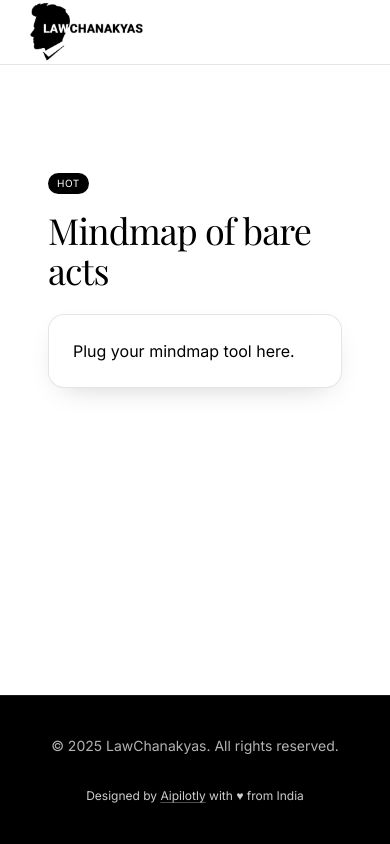
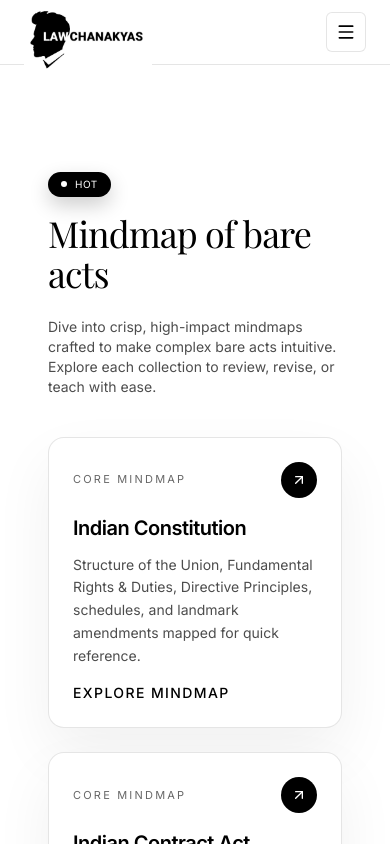
Before and after one commit to aipilotly/lawchanakyas, a Next.js app: page /students/mindmaps in a window 390 px wide. Shown: the top 844 px of the page. Built offline with nearby package versions, Linux system fonts and the light colour scheme; a web font is replaced by a local one.

Commit message:
fixed mind map pages and routes

```diff
--- a/src/app/students/mindmaps/page.tsx
+++ b/src/app/students/mindmaps/page.tsx
@@ -1,14 +1,97 @@
+import Link from "next/link";
+import { ArrowUpRight } from "lucide-react";
 import PageTransition from "@/components/PageTransition";
 
 export const metadata = { title: "Mindmap of bare acts", description: "Interactive legal mindmaps." };
 
 export default function Page() {
+	const mindmaps = [
+		{
+			title: "Indian Constitution",
+			description: "Structure of the Union, Fundamental Rights & Duties, Directive Principles, schedules, and landmark amendments mapped for quick reference.",
+			href: "/students/mindmaps/indian-constitution",
+		},
+		{
+			title: "Indian Contract Act",
+			description: "Offer, acceptance, consideration, breach, and remedies—simplified to help decode contractual obligations at a glance.",
+			href: "/students/mindmaps/indian-contract-act",
+		},
+		{
+			title: "Motor Vehicles Act (Old & New)",
+			description: "Highlights the evolution from legacy provisions to the latest reforms, penalties, and compliance requirements for transport law.",
+			href: "/students/mindmaps/motor-vehicles-act",
+		},
+		{
+			title: "Consumer Protection Act",
+			description: "Rights of consumers, redressal forums, dispute resolution process, and recent amendments for holistic consumer law prep.",
+			href: "/students/mindmaps/consumer-protection-act",
+		},
+		{
+			title: "Hindu Marriage Act, 1955",
+			description: "This act governs marriage and divorce among Hindus, prohibiting bigamy and giving women equal rights to divorce and maintenance.",
+			href: "/students/mindmaps/hindu-marriage-act-1955",
+		},
+		{
+			title: "Hindu Succession Act, 1956",
+			description:
+				"This act deals with intestate succession, abolishing the Hindu woman's limited estate and granting her absolute property rights with 2005 amendments ensuring equal inheritance for daughters.",
+			href: "/students/mindmaps/hindu-succession-act-1956",
+		},
+		{
+			title: "Hindu Minority & Guardianship Act, 1956",
+			description: "Sets out the law relating to guardianship of Hindu minors and their property, clarifying natural guardian hierarchy and duties.",
+			href: "/students/mindmaps/hindu-minority-guardianship-act-1956",
+		},
+		{
+			title: "Hindu Adoptions & Maintenance Act, 1956",
+			description: "Governance of adoption procedures, eligibility, and the maintenance obligations toward dependents within Hindu law.",
+			href: "/students/mindmaps/hindu-adoptions-maintenance-act-1956",
+		},
+	];
+
 	return (
 		<PageTransition>
 			<div className="mx-auto max-w-5xl px-6 py-16">
-				<div className="mb-4 text-[10px] uppercase tracking-wider rounded-full bg-black text-white px-2 py-0.5 border border-black/20 inline-block">Hot</div>
-				<h1 className="h1 mb-6">Mindmap of bare acts</h1>
-				<div className="premium-card">Plug your mindmap tool here.</div>
+				<div className="mb-4 inline-flex items-center gap-2 rounded-full border border-black/20 bg-black px-3 py-1 text-[10px] uppercase tracking-wider text-white shadow-[0_8px_20px_rgba(0,0,0,0.2)]">
+					<span className="h-1.5 w-1.5 rounded-full bg-white" />
+					Hot
+				</div>
+				<h1 className="h1 mb-6 text-black">Mindmap of bare acts</h1>
+				<p className="mb-10 max-w-2xl text-sm text-black/70">
+					Dive into crisp, high-impact mindmaps crafted to make complex bare acts intuitive. Explore each collection to review, revise, or teach with ease.
+				</p>
+
+				<ul className="grid gap-6 md:grid-cols-2">
+					{mindmaps.map((mindmap) => (
+						<li key={mindmap.href}>
+							<Link
+								href={mindmap.href}
+								className="group relative block overflow-hidden rounded-2xl border border-black/10 bg-white text-black shadow-[0_25px_60px_rgba(0,0,0,0.06)] transition-all duration-300 hover:-translate-y-1 hover:border-black hover:bg-black hover:text-white"
+							>
+								<div className="absolute inset-0 bg-gradient-to-br from-transparent via-transparent to-black/10 opacity-0 transition-opacity duration-300 group-hover:opacity-100" />
+								<div className="relative flex h-full flex-col gap-4 p-6">
+									<div className="flex items-center justify-between">
+										<div className="text-[11px] uppercase tracking-[0.2em] text-black/60 transition-colors group-hover:text-white/70">
+											Core mindmap
+										</div>
+										<span className="inline-flex h-9 w-9 items-center justify-center rounded-full border border-black/10 bg-black text-white transition group-hover:border-white/20 group-hover:bg-white group-hover:text-black">
+											<ArrowUpRight className="h-4 w-4" />
+										</span>
+									</div>
+									<div>
+										<h2 className="text-xl font-semibold tracking-tight">{mindmap.title}</h2>
+										<p className="mt-3 text-sm leading-relaxed text-black/70 transition-colors group-hover:text-white/80">
+											{mindmap.description}
+										</p>
+									</div>
+									<div className="mt-auto text-sm font-medium uppercase tracking-widest text-black transition-colors group-hover:text-white">
+										Explore mindmap
+									</div>
+								</div>
+							</Link>
+						</li>
+					))}
+				</ul>
 			</div>
 		</PageTransition>
 	);
--- a/src/components/Navbar.tsx
+++ b/src/components/Navbar.tsx
@@ -1,8 +1,29 @@
 "use client";
 
 import Link from "next/link";
-import { useState } from "react";
-import { ChevronDown, Gavel, Scale, Landmark, BookOpen, Users2, GraduationCap, PenTool, MessageSquareWarning, Network, BriefcaseBusiness, Bot, Sparkles, FileText, Building2, Shield, Newspaper, Phone } from "lucide-react";
+import { useEffect, useState } from "react";
+import {
+	ChevronDown,
+	Gavel,
+	Scale,
+	Landmark,
+	BookOpen,
+	Users2,
+	GraduationCap,
+	PenTool,
+	MessageSquareWarning,
+	Network,
+	BriefcaseBusiness,
+	Bot,
+	Sparkles,
+	FileText,
+	Building2,
+	Shield,
+	Newspaper,
+	Phone,
+	Menu,
+	X,
+} from "lucide-react";
 import { motion, AnimatePresence } from "framer-motion";
 import Logo from "@/components/Logo";
 
@@ -58,12 +79,30 @@ const menus: MegaMenu[] = [advocates, students, publicMenu];
 
 export default function Navbar() {
 	const [open, setOpen] = useState<string | null>(null);
+	const [mobileOpen, setMobileOpen] = useState(false);
+	const [mobileSection, setMobileSection] = useState<string | null>(null);
+
+	useEffect(() => {
+		if (mobileOpen) {
+			document.body.style.overflow = "hidden";
+		} else {
+			document.body.style.overflow = "";
+		}
+
+		return () => {
+			document.body.style.overflow = "";
+		};
+	}, [mobileOpen]);
+
+	const toggleMobileSection = (label: string) => {
+		setMobileSection((prev) => (prev === label ? null : label));
+	};
 
 	return (
 		<div className="sticky top-0 z-50">
 			<header className="border-b border-black/10 bg-white/90 backdrop-blur supports-[backdrop-filter]:bg-white/90">
 				<div className="mx-auto max-w-7xl px-6">
-					<div className="flex h-16 justify-between">
+					<div className="flex h-16 items-center justify-between">
 						<Logo />
 						<nav className="hidden md:flex items-center gap-1 text-black">
 							{menus.map((m) => (
@@ -106,8 +145,96 @@ export default function Navbar() {
 							<Link href="/about" className="nav-link">About</Link>
 							<Link href="/contact" className="nav-link">Contact</Link>
 						</nav>
+						<button
+							type="button"
+							className="md:hidden inline-flex h-10 w-10 items-center justify-center rounded-md border border-black/10 bg-white text-black transition hover:bg-black hover:text-white focus:outline-none focus:ring-2 focus:ring-black/40"
+							onClick={() => setMobileOpen((prev) => !prev)}
+							aria-label="Toggle navigation"
+						>
+							{mobileOpen ? <X className="h-5 w-5" /> : <Menu className="h-5 w-5" />}
+						</button>
 					</div>
 				</div>
+				<AnimatePresence>
+					{mobileOpen && (
+						<motion.div
+							className="md:hidden border-t border-black/10 bg-white/95 backdrop-blur"
+							initial={{ height: 0, opacity: 0 }}
+							animate={{ height: "auto", opacity: 1 }}
+							exit={{ height: 0, opacity: 0 }}
+							transition={{ duration: 0.2, ease: [0.4, 0, 0.2, 1] }}
+						>
+							<div className="px-6 py-4 space-y-4">
+								{menus.map((m) => {
+									const isActive = mobileSection === m.label;
+
+									return (
+										<div key={m.label} className="rounded-lg border border-black/10 bg-white">
+											<button
+												type="button"
+												className="flex w-full items-center justify-between px-4 py-3 text-left text-sm font-medium text-black"
+												onClick={() => toggleMobileSection(m.label)}
+											>
+												<span className="inline-flex items-center gap-2">
+													{m.icon}
+													{m.label}
+												</span>
+												<ChevronDown
+													className={`h-4 w-4 transition-transform ${isActive ? "rotate-180" : ""}`}
+												/>
+											</button>
+											<AnimatePresence initial={false}>
+												{isActive && (
+													<motion.div
+														initial={{ height: 0, opacity: 0 }}
+														animate={{ height: "auto", opacity: 1 }}
+														exit={{ height: 0, opacity: 0 }}
+														transition={{ duration: 0.2 }}
+														className="overflow-hidden border-t border-black/10"
+													>
+														<div className="flex flex-col gap-1 px-4 py-3">
+															<Link href={m.baseHref} className="text-xs font-semibold uppercase tracking-wide text-black">
+																View all {m.label.toLowerCase()}
+															</Link>
+															{m.items.map((i) => (
+																<Link
+																	key={i.href}
+																	href={i.href}
+																	className="flex items-center justify-between rounded-md px-3 py-2 text-sm text-black hover:bg-black/5"
+																>
+																	<span>{i.label}</span>
+																	{i.highlight && (
+																		<span className="text-[10px] uppercase tracking-wider rounded-full bg-black text-white px-2 py-0.5 border border-black/20">
+																			Hot
+																		</span>
+																	)}
+																</Link>
+															))}
+														</div>
+													</motion.div>
+												)}
+											</AnimatePresence>
+										</div>
+									);
+								})}
+								<div className="rounded-lg border border-black/10 bg-white px-4 py-3 text-sm text-black space-y-2">
+									<Link href="/blog" className="flex items-center gap-2 hover:text-black/60 transition">
+										<BookOpen className="h-4 w-4" />
+										<span>Blog</span>
+									</Link>
+									<Link href="/about" className="flex items-center gap-2 hover:text-black/60 transition">
+										<Building2 className="h-4 w-4" />
+										<span>About</span>
+									</Link>
+									<Link href="/contact" className="flex items-center gap-2 hover:text-black/60 transition">
+										<Phone className="h-4 w-4" />
+										<span>Contact</span>
+									</Link>
+								</div>
+							</div>
+						</motion.div>
+					)}
+				</AnimatePresence>
 			</header>
 		</div>
 	);
```
